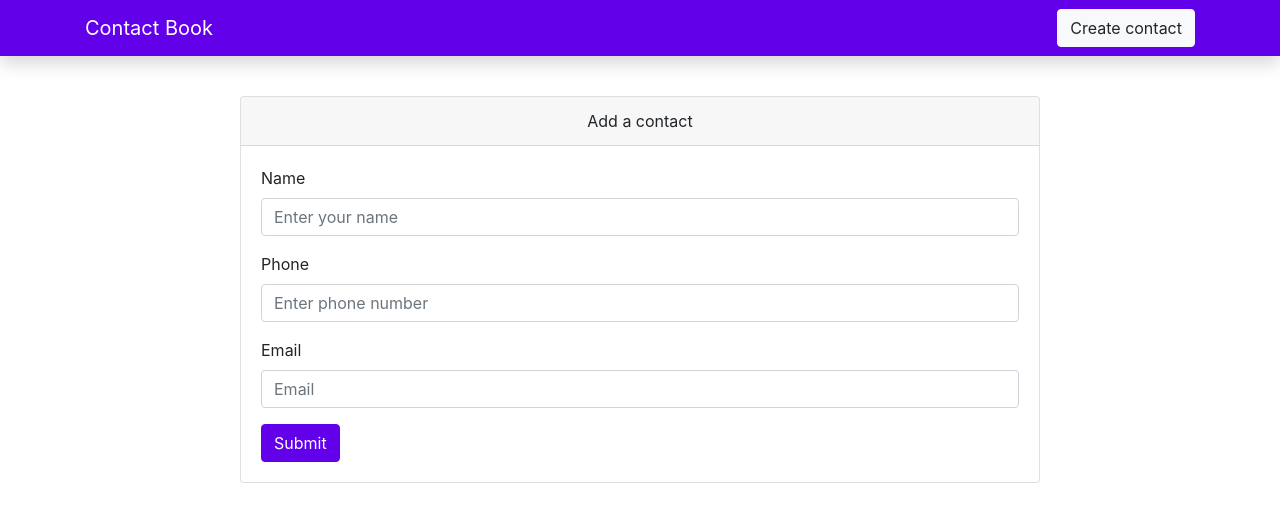
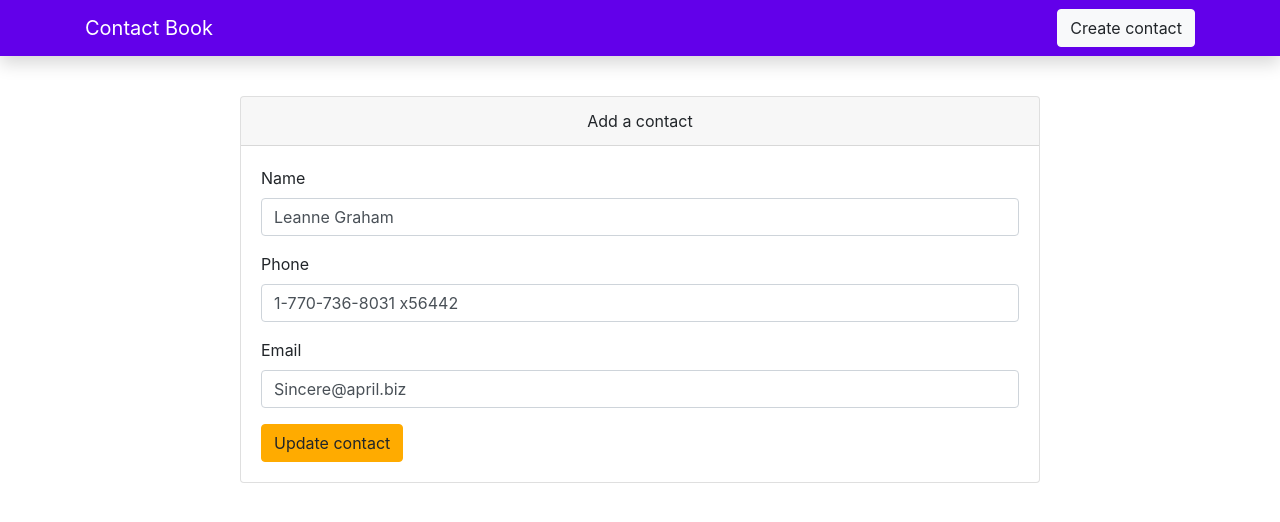
Before and after one commit to czyzu05/contact-book, a React (Create React App) app: page /contacts/edit/1 in a window 1280 px wide. Shown: the top 522 px of the page. Built offline with nearby package versions, Linux system fonts and the light colour scheme.

Commit message:
display values in editContact form

```diff
--- a/src/components/EditContact.js
+++ b/src/components/EditContact.js
@@ -1,5 +1,5 @@
 import React, { useState, useEffect } from "react";
-import { useDispatch } from "react-redux";
+import { useDispatch, useSelector } from "react-redux";
 import { Form, Button, Card } from "react-bootstrap";
 import { getContact } from "../actions/contactActions";
 import { useHistory } from "react-router-dom";
@@ -9,6 +9,7 @@ const EditContact = () => {
   //   const history = useHistory();
   let { id } = useParams();
   const dispatch = useDispatch();
+  const contact = useSelector(state => state.contact.contact);
   const [name, setName] = useState("");
   const [email, setEmail] = useState("");
   const [phone, setPhone] = useState("");
@@ -24,8 +25,13 @@ const EditContact = () => {
   };
 
   useEffect(() => {
+    if (contact != null) {
+      setName(contact.name);
+      setEmail(contact.email);
+      setPhone(contact.phone);
+    }
     dispatch(getContact(id));
-  }, []);
+  }, [contact]);
 
   return (
     <>
@@ -61,8 +67,8 @@ const EditContact = () => {
               />
             </Form.Group>
 
-            <Button variant="primary" type="submit">
-              Submit
+            <Button variant="warning" type="submit">
+              Update contact
             </Button>
           </Form>
         </Card.Body>
--- a/src/reducers/contactReducer.js
+++ b/src/reducers/contactReducer.js
@@ -244,12 +244,14 @@ export const contactReducer = (state = initialState, action) => {
         contacts: [action.payload, ...state.contacts],
       };
     case GET_CONTACT:
-      const searchContact = state.contacts.filter(
-        contact => contact.id === action.payload
-      );
-      console.log(searchContact);
+      let contact = state.contacts.filter(item => item.id == action.payload);
+      contact = contact.values();
+      for (let val of contact) {
+        contact = val;
+      }
       return {
         ...state,
+        contact,
       };
     default:
       return state;
```
Also changed, not shown: 2 other files (tests, documents, lock files or other folders).
